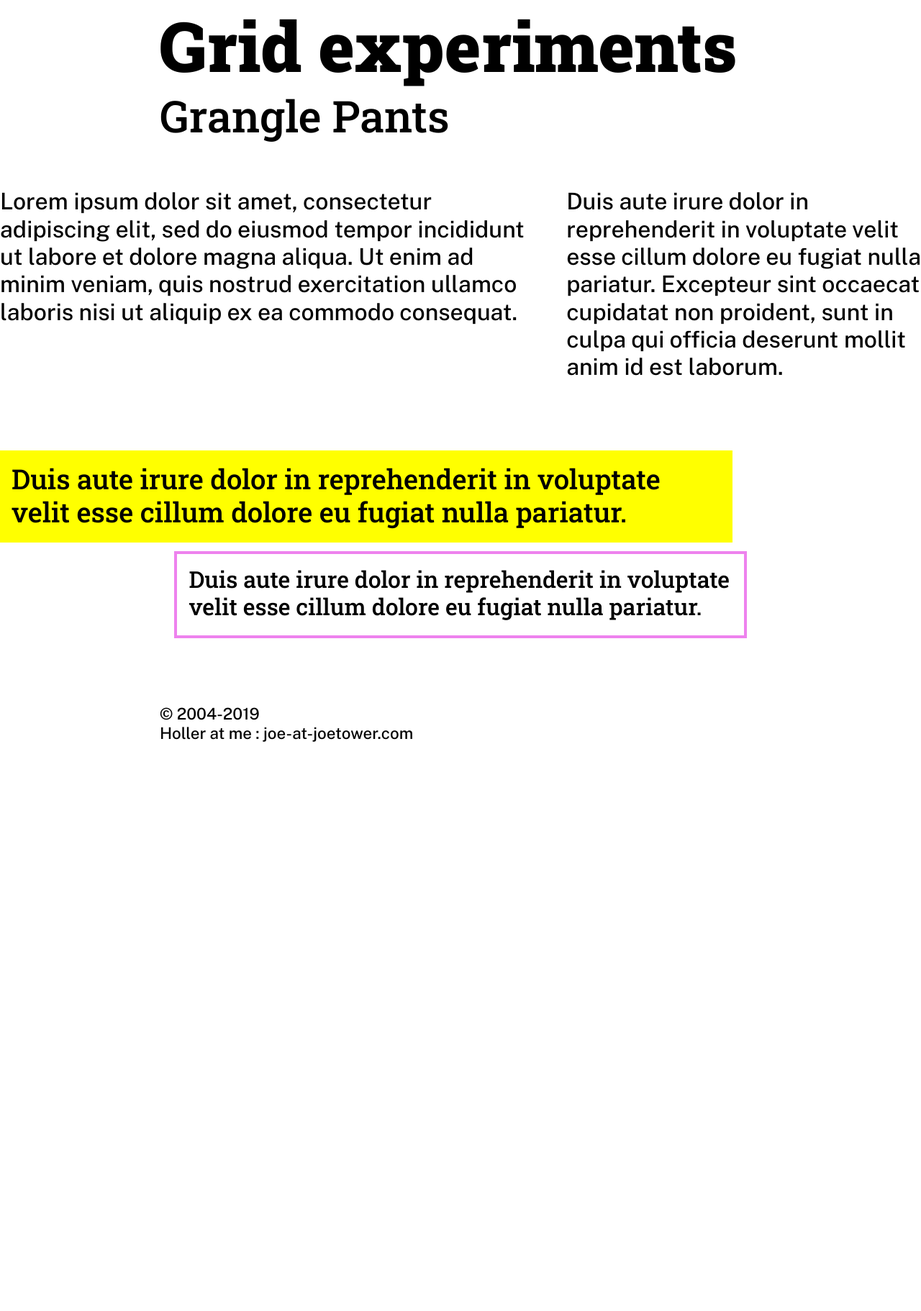
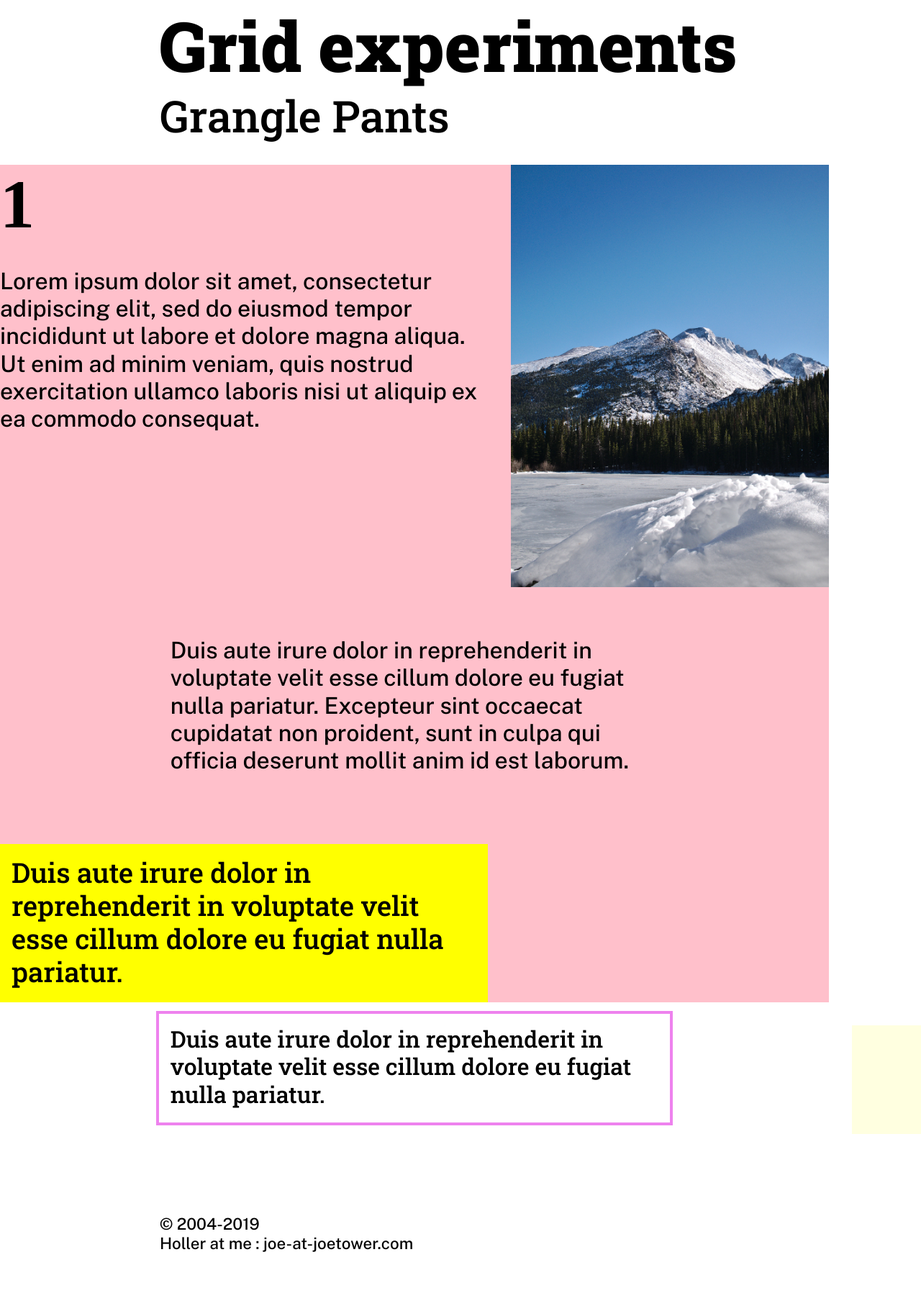
Before and after one commit to joetower/grangler.com, a PHP site: page / in a window 1280 px wide. Shown: the part 291-2113 px from the top of the page at 72% size. Before the commit the page ends 1322 px from the top, so only its background shows below. Run offline with PHP 8.4, Linux system fonts and the light colour scheme.

Commit message:
adding grid experiments

```diff
--- a/css/styles.css
+++ b/css/styles.css
@@ -564,26 +564,50 @@ header.site-header {
   max-width: 1600px;
   display: grid;
   grid-template-columns: 1fr 1fr 1fr 1fr 1fr;
+  grid-template-rows: auto auto auto auto auto;
   margin: 2rem auto;
   gap: 2rem;
 }
 .experiment-one .item-one {
-  grid-column-start: 1;
-  grid-column-end: span 3;
+  grid-column: 1/4;
+  grid-row: 1;
+}
+.experiment-one .item-one::before {
+  content: '1';
+  position: relative;
+  width: 2rem;
+  font-size: 6rem;
+  font-weight: bold;
+}
+.experiment-one .image-one {
+  grid-column: 4/6;
+  grid-row: 1;
 }
 .experiment-one .item-two {
-  grid-column-start: 4;
-  grid-column-end: span 2;
+ grid-column: 2/5;
+ grid-row: 2;
+}
+.experiment-one .pink-box {
+  grid-column: 1/6;
+  grid-row: 1/4;
+  background-color: pink;
+  z-index: -1;
+}
+.experiment-one .yellow-box {
+  grid-column: 6/10;
+  grid-row: 4/6;
+  background-color: lightyellow;
+  z-index: -1;
 }
 .experiment-one .item-three {
-  grid-column-start: 1;
-  grid-column-end: span 4;
+  grid-column: 1/4;
+  grid-row: 3;
   background-color: yellow;
   padding: 1rem;
 }
 .experiment-one .item-four {
-  grid-column-start: 2;
-  grid-column-end: span 3;
+  grid-column: 2/5;
+  grid-row: 4;
   outline: violet 0.25rem solid;
   outline-offset: 1rem;
 }
--- a/index.html
+++ b/index.html
@@ -40,12 +40,17 @@
         <div class="item-one">
           <p>Lorem ipsum dolor sit amet, consectetur adipiscing elit, sed do eiusmod tempor incididunt ut labore et dolore magna aliqua. Ut enim ad minim veniam, quis nostrud exercitation ullamco laboris nisi ut aliquip ex ea commodo consequat.</p>
         </div>
+        <span class="image-one">
+          <img src="images/P1100601.jpg" alt="Denver, Colorado"/>
+        </span>
+        <span class="pink-box"></span>
         <div class="item-two">
           <p>Duis aute irure dolor in reprehenderit in voluptate velit esse cillum dolore eu fugiat nulla pariatur. Excepteur sint occaecat cupidatat non proident, sunt in culpa qui officia deserunt mollit anim id est laborum.</p>
         </div>
         <div class="item-three">
           <h4>Duis aute irure dolor in reprehenderit in voluptate velit esse cillum dolore eu fugiat nulla pariatur.</h4>
         </div>
+        <span class="yellow-box"></span>
         <div class="item-four">
           <h5>Duis aute irure dolor in reprehenderit in voluptate velit esse cillum dolore eu fugiat nulla pariatur.</h5>
         </div>
```
Also changed, not shown: images/P1100601.jpg (added).
